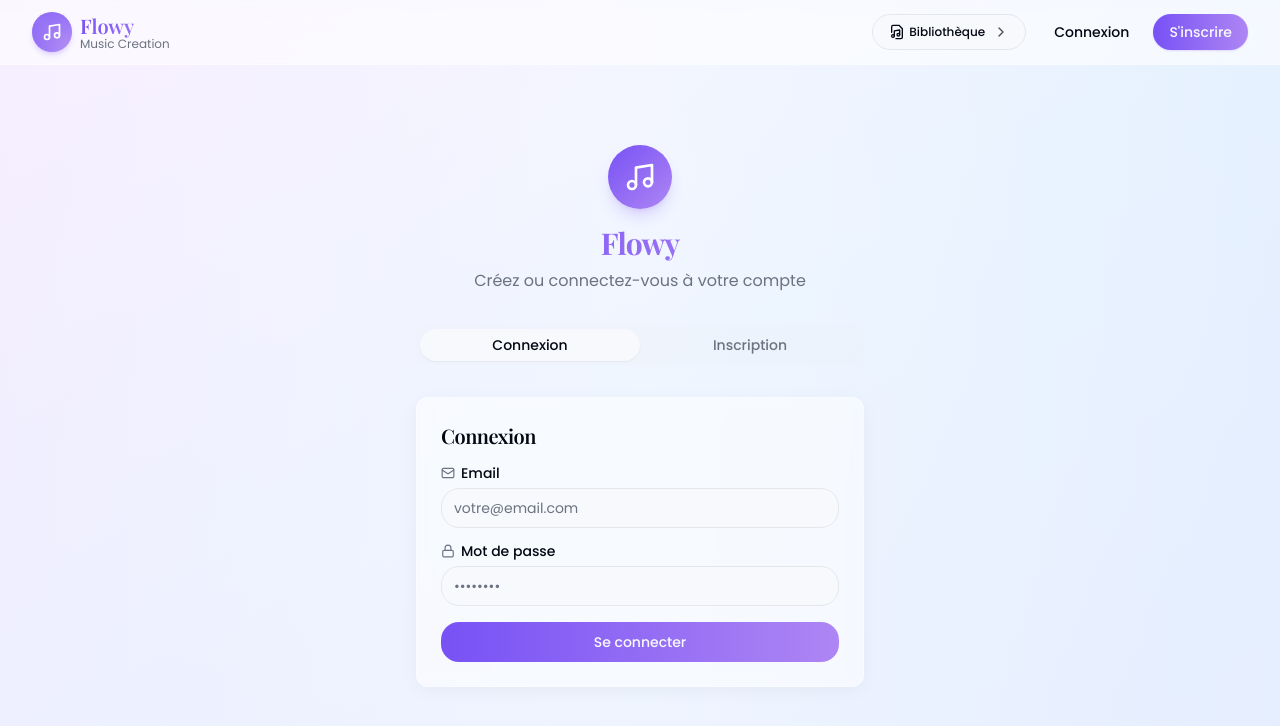
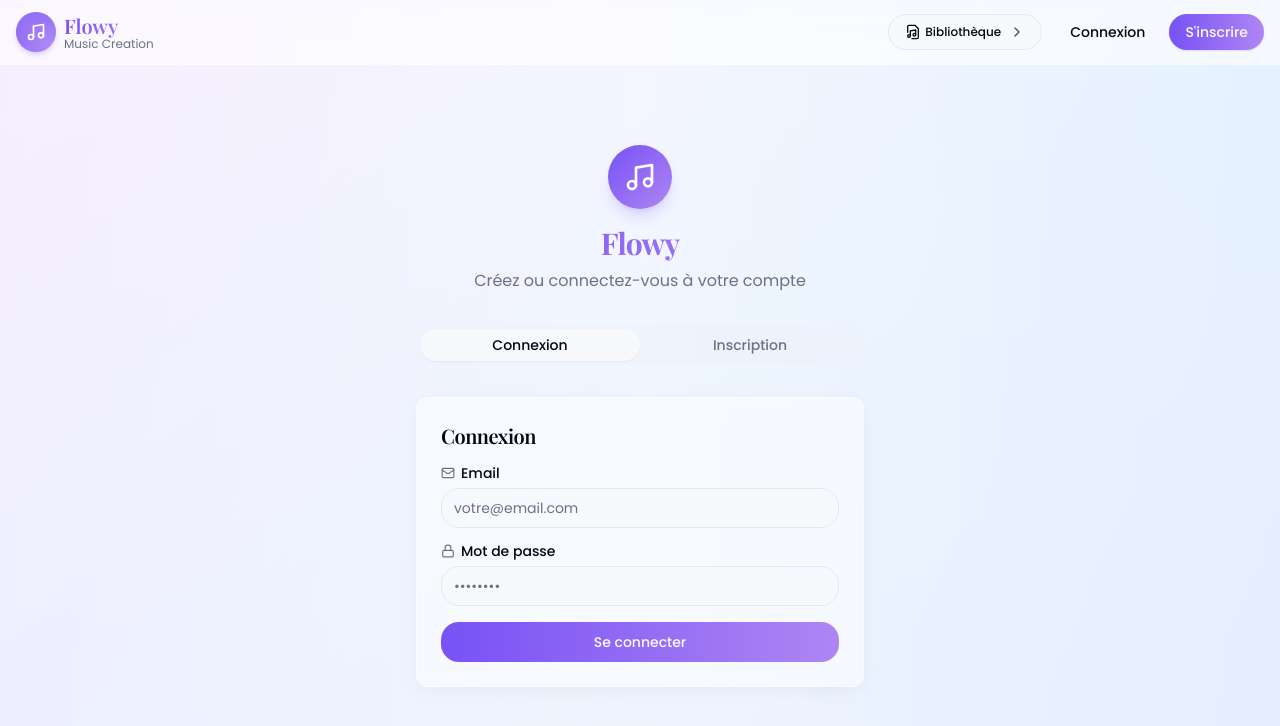
Before and after one commit to AsphalionY/FlowyMusic-main, a React (Vite) app: page /auth in a window 1280 px wide. Shown: the top 726 px of the page. Built offline with nearby package versions, Linux system fonts and the light colour scheme.

Commit message:
Fix: responsitivité

```diff
--- a/src/components/Layout.tsx
+++ b/src/components/Layout.tsx
@@ -20,8 +20,7 @@
       </div>
 
       <header className="sticky top-0 z-30 w-full border-b border-white/20 bg-white/60 dark:bg-gray-900/60 backdrop-blur-xl">
-        <div className="container flex h-16 items-center justify-between px-4 md:px-6 lg:px-8">
-          <div className="flex-shrink-0 pl-0">
+        <div className="w-full flex h-16 items-center justify-between px-4">
           <Link to="/" className="flex items-center gap-2 group">
             <div className="relative w-10 h-10 rounded-full bg-gradient-to-br from-primary to-accent flex items-center justify-center shadow-md shadow-primary/20 overflow-hidden">
               <div className="absolute inset-0 bg-white/10"></div>
@@ -33,9 +32,8 @@
               <span className="text-xs text-muted-foreground -mt-1">Music Creation</span>
             </div>
           </Link>
-          </div>
 
-          <div className="flex items-center gap-2 md:gap-3 justify-end flex-grow ml-4">
+          <div className="flex items-center gap-2 md:gap-3">
             <Link to="/shared-music" className="hidden md:block">
               <Button
                 variant={location.pathname === "/shared-music" ? "default" : "outline"}
```
Lines whose indentation alone changed are shown as unchanged.
